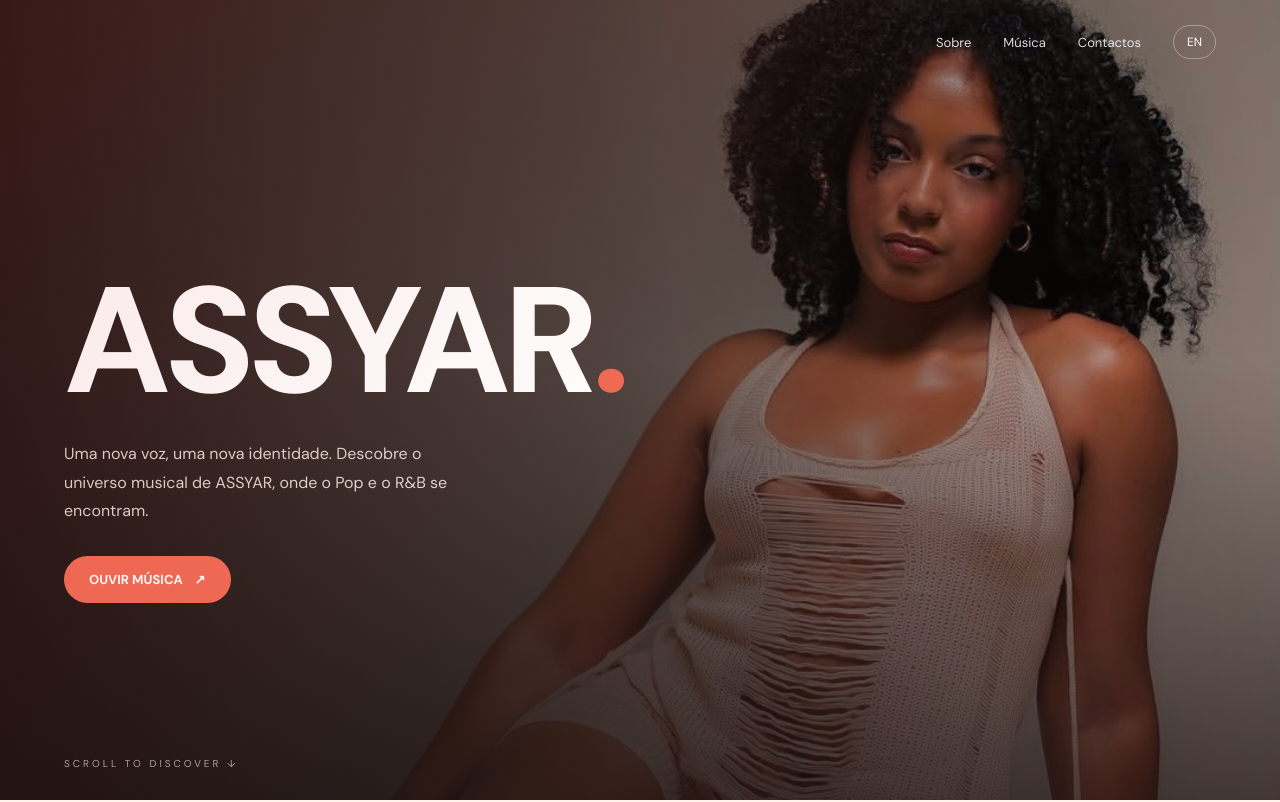
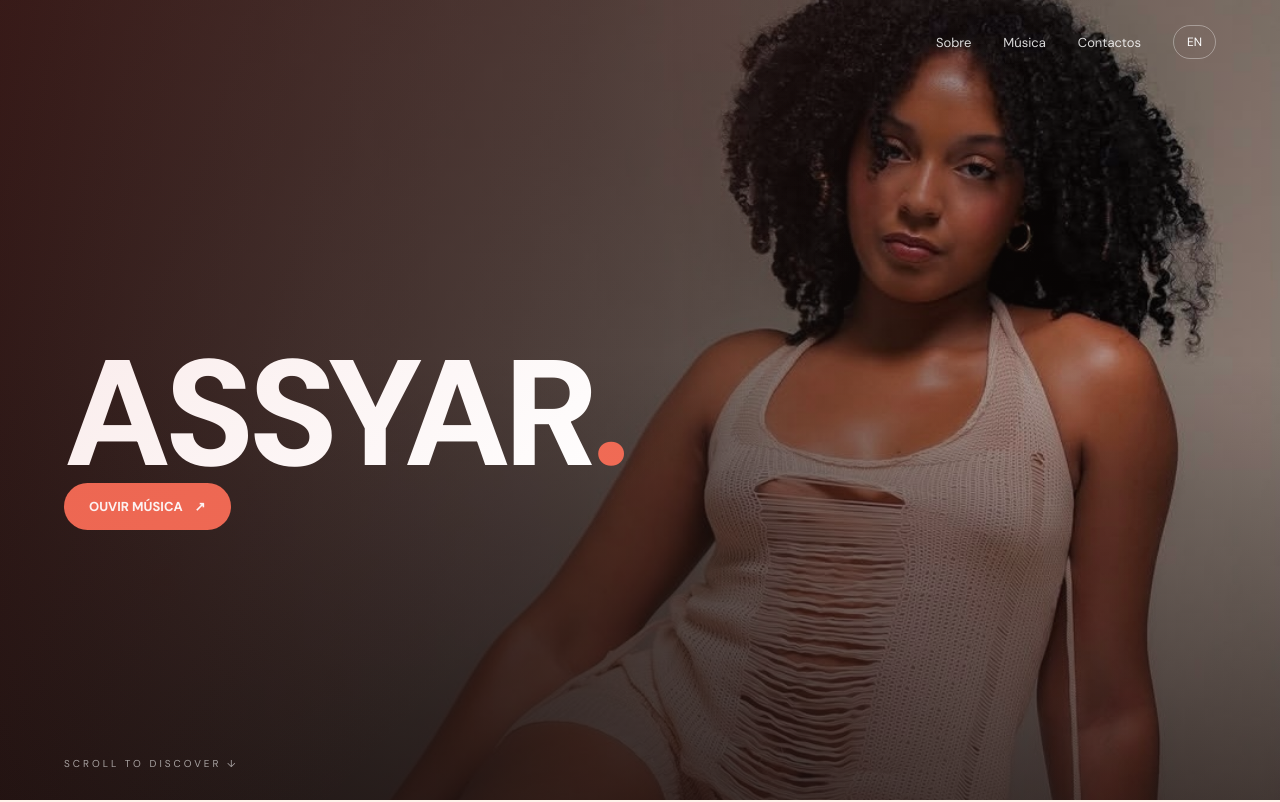
Before and after one commit to pspentretainment-stack/assyar-official, a plain HTML site: page index.html in a window 1280 px wide. Shown: the top 802 px of the page. Drawn offline with nearby package versions, Linux system fonts and the light colour scheme.

Commit message:
Update index.html

```diff
--- a/index.html
+++ b/index.html
@@ -696,12 +696,6 @@
 
           <h1>ASSYAR<span>.</span></h1>
 
-          <p class="hero-description"
-             data-pt="Uma nova voz, uma nova identidade. Descobre o universo musical de ASSYAR, onde o Pop e o R&B se encontram para noites quentes e dançantes."
-             data-en="A new voice, a new identity. Discover ASSYAR's musical universe, where Pop and R&B come together for hot, dance-filled nights.">
-            Uma nova voz, uma nova identidade. Descobre o universo musical de ASSYAR, onde o Pop e o R&B se encontram.
-          </p>
-
           <a href="#music" class="primary-button">
             <span data-pt="OUVIR MÚSICA" data-en="LISTEN TO MUSIC">OUVIR MÚSICA</span>
             <span>↗</span>
```
